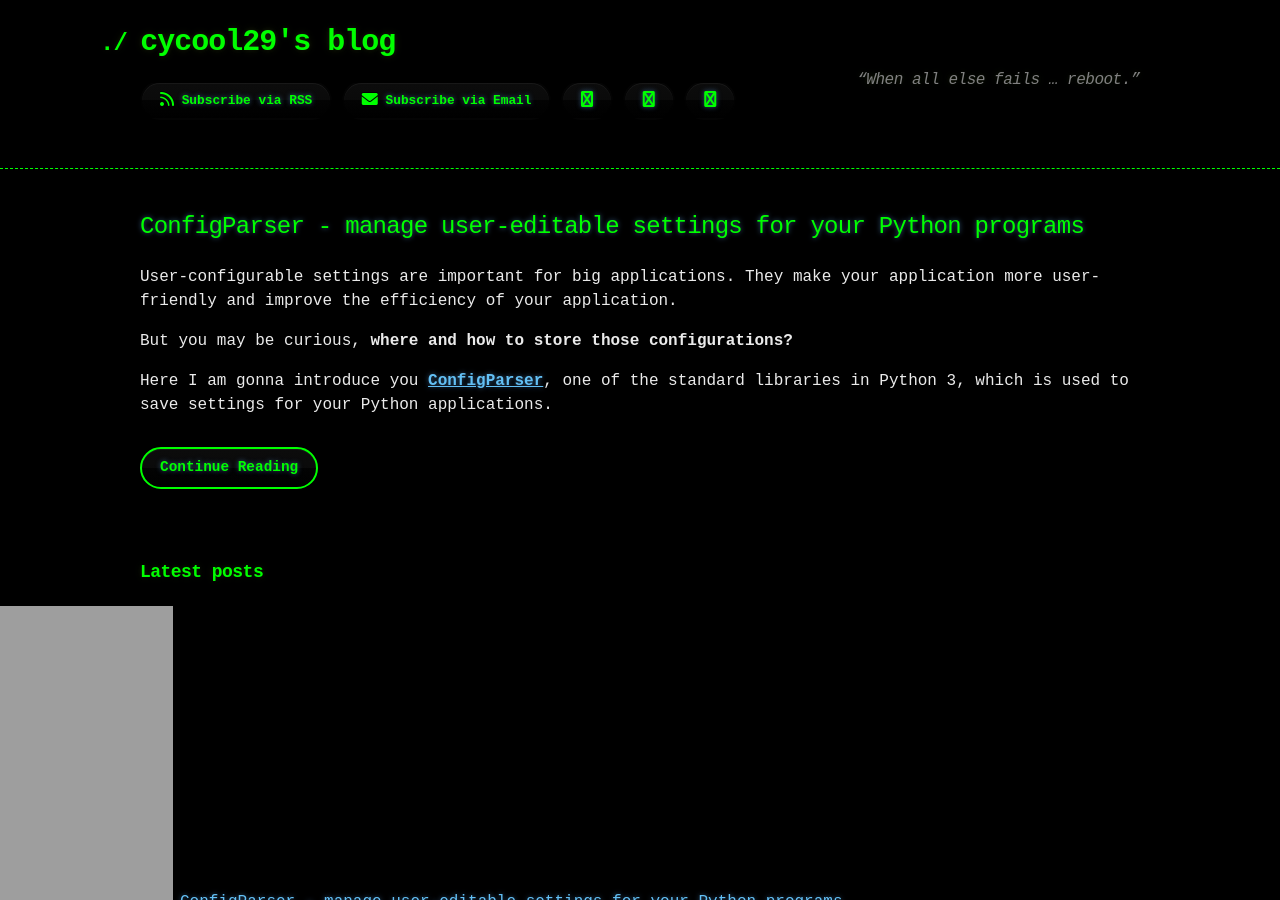
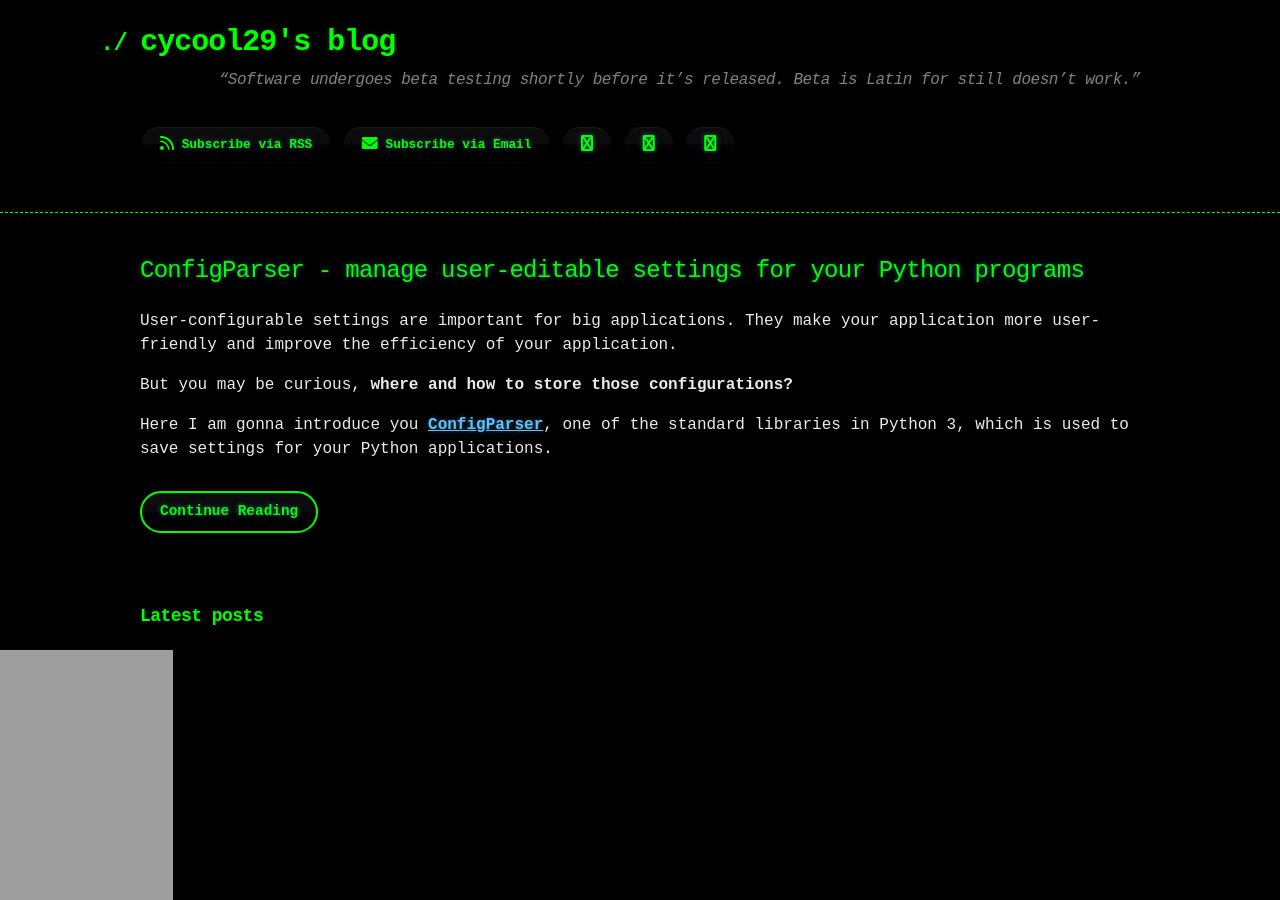
Before and after one commit to cycool29/cycool29.github.io, a Jekyll site: the page built from index.md, in a window 1280 px wide and 900 px high. Built offline with Jekyll 4.4.1, drawn with Linux system fonts in a browser that asks for light colours; a style sheet for code colours, icons or effects is not loaded.

Commit message:
Update quotes

```diff
--- a/_config.yml
+++ b/_config.yml
@@ -1,5 +1,5 @@
 title: cycool29's blog
-description: "“When all else fails … reboot.” "
+description: "“Software undergoes beta testing shortly before it’s released. Beta is Latin for still doesn’t work.” "
 bio: A high school student. Intermediate in Python, Git, Bash. Learning JavaScript. He/Him. "
 author: cycool29
 url: https://cycool29.github.io
```
